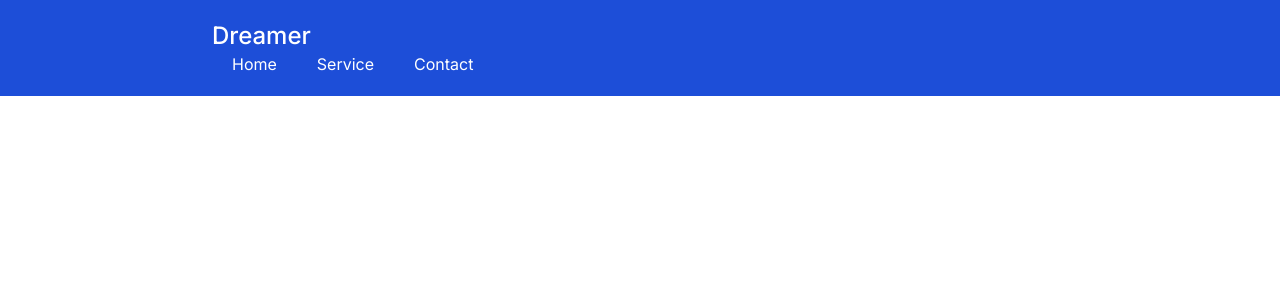
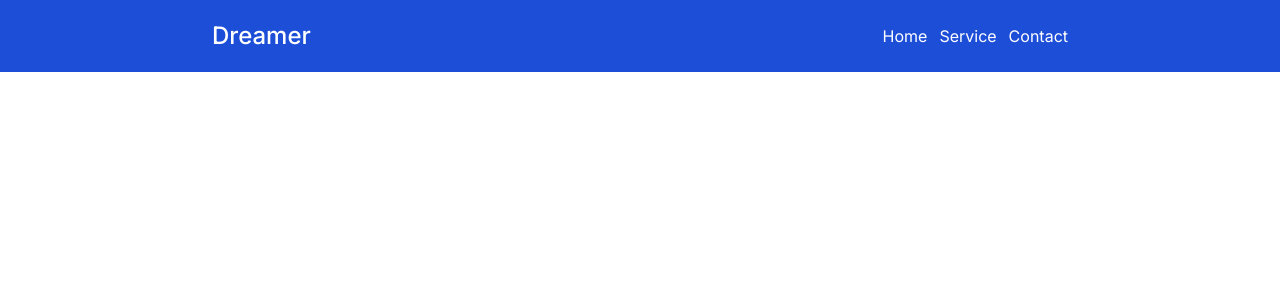
Before and after one commit to tchasinga/dreamer, a Next.js app: page / in a window 1280 px wide. Shown: the top 300 px of the page. Built offline with nearby package versions, Linux system fonts and the light colour scheme.

Commit message:
new code is added now

```diff
--- a/src/app/pages/Navbar.jsx
+++ b/src/app/pages/Navbar.jsx
@@ -4,17 +4,17 @@ import Link from 'next/link'
 export default function Navbar() {
   return (
      <header className="bg-blue-700">
-        <div className="container max-w-4xl mx-auto p-5 text-white">
+        <div className="container max-w-4xl mx-auto p-5 text-white flex justify-between items-center">
             {/* Logo section */}
             <div className="">
                 <Link href="/" className="text-2xl md:text-2xl  font-medium">Dreamer</Link>
             </div>
             {/* Desktop section */}
              <div className="">
-                <ul>
-                    <li className="inline-block px-5">Home</li>
-                    <li className="inline-block px-5">Service</li>
-                    <li className="inline-block px-5">Contact</li>
+                <ul className="flex items-center justify-center gap-3">
+                    <li className="">Home</li>
+                    <li className="">Service</li>
+                    <li className="">Contact</li>
                 </ul>
              </div>
             {/* Mobile section */}
```
